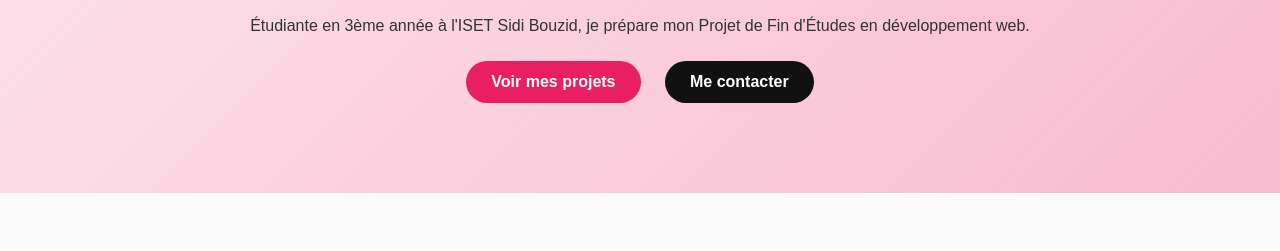
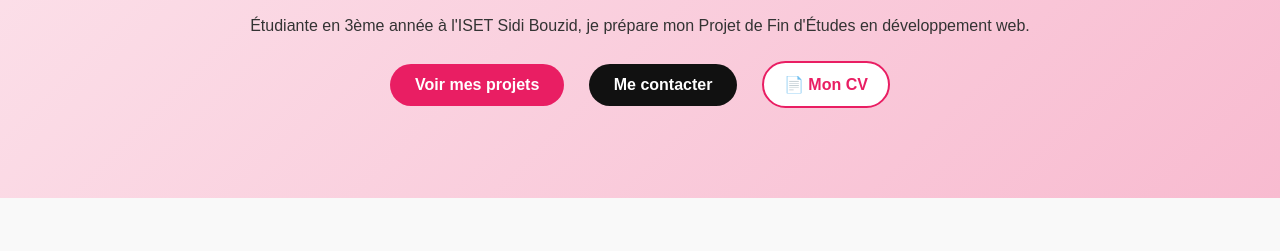
Before and after one commit to dridieya445/dridieya445.github.io, a plain HTML site: page index.html in a window 1280 px wide. Shown: the part 298-549 px from the top of the page. Drawn offline with Linux system fonts and the light colour scheme.

Commit message:
Update index.html

```diff
--- a/index.html
+++ b/index.html
@@ -32,6 +32,7 @@ footer{text-align:center;padding:15px;background:#000;color:#aaa}
 <p>Étudiante en 3ème année à l'ISET Sidi Bouzid, je prépare mon Projet de Fin d'Études en développement web.</p>
 <a href="#projets" class="btn">Voir mes projets</a>
 <a href="#contact" class="btn btn2">Me contacter</a>
+<a href="./CV_Eya_Dridi_CLIQUABLE_FINAL.pdf" download class="btn" style="background:white; color:#e91e63; border:2px solid #e91e63; padding:12px 20px; border-radius:30px; display:inline-block; margin:10px; font-weight:bold; text-decoration:none;">📄 Mon CV</a>
 </section>
 <section class="apropos"><h2 class="titre">À propos de moi</h2>
 <p>Je m'appelle <b>Eya Dridi</b>, étudiante en Développement Web à l'ISET Sidi Bouzid.</p>
```
